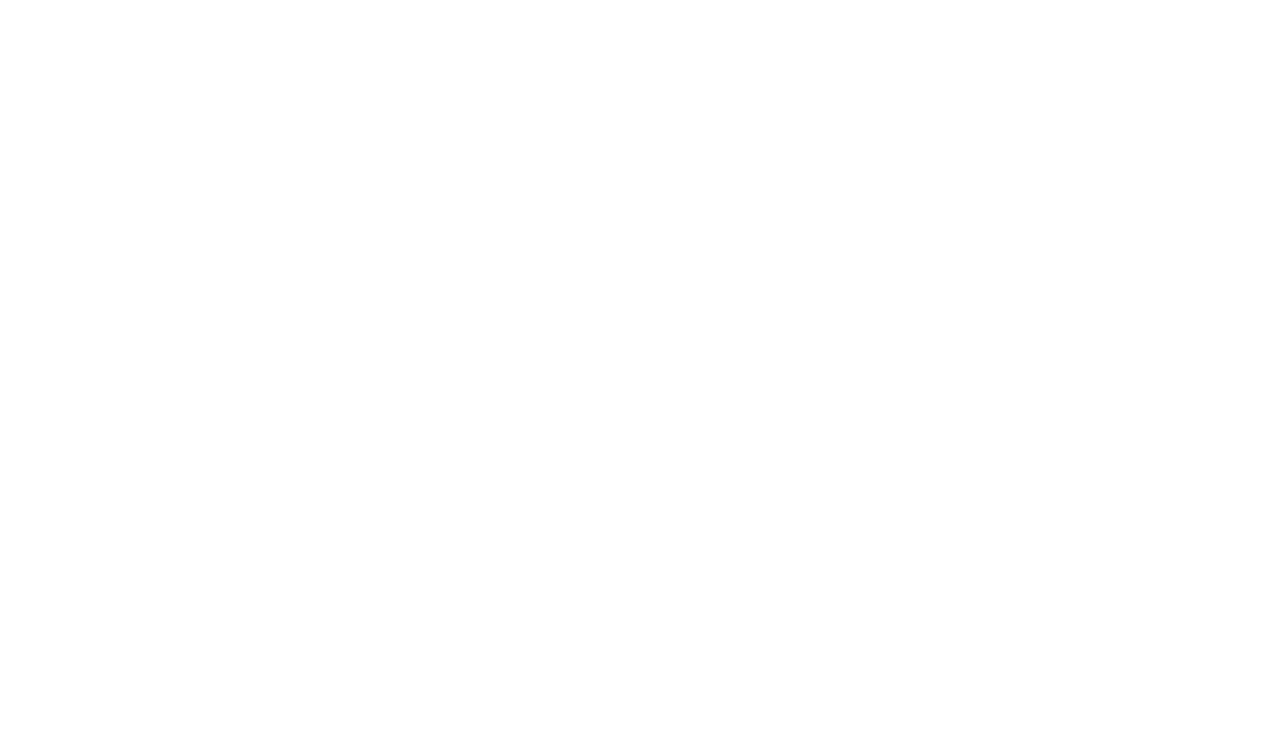
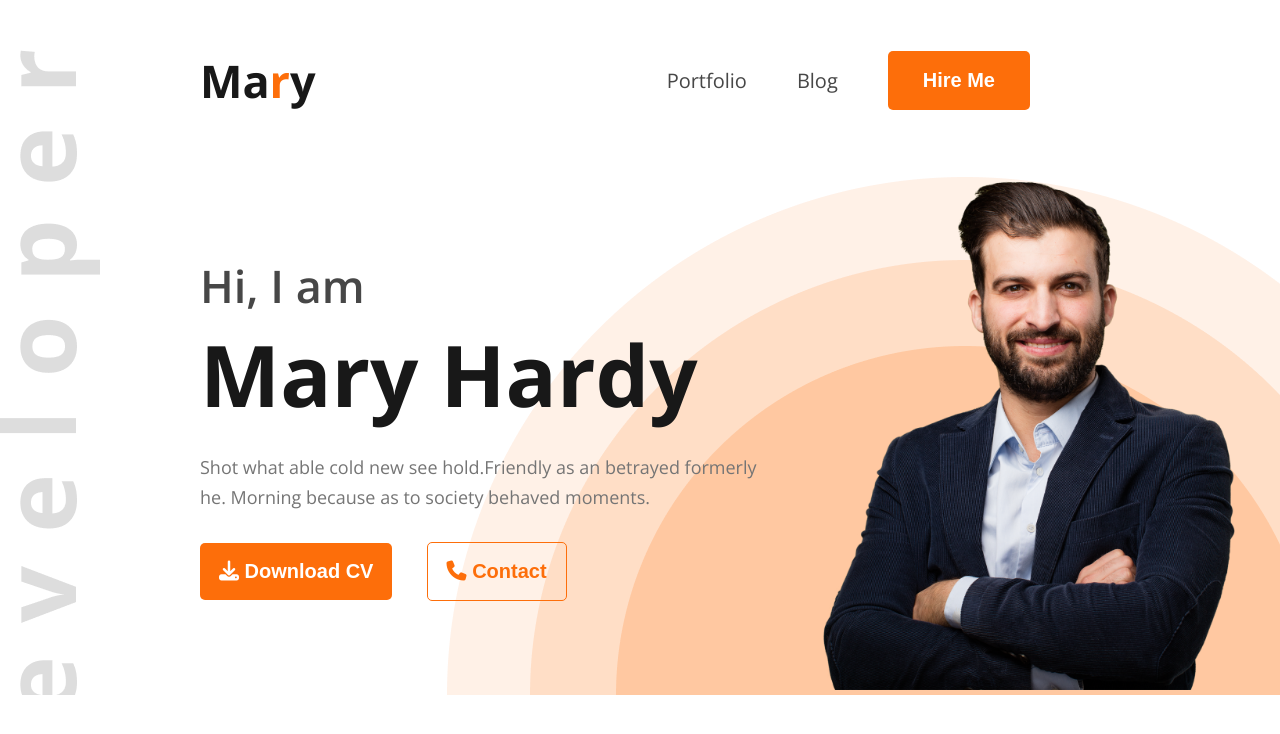
Before and after one commit to mdrahimultahsin/developer-portfolio, a plain HTML site: page index.html in a window 1280 px wide. Drawn offline with nearby package versions, Linux system fonts and the light colour scheme; files that its build step writes are made by us from their sources.

Commit message:
Done Header

```diff
--- a/index.html
+++ b/index.html
@@ -4,11 +4,35 @@
     <meta charset="UTF-8" />
     <meta name="viewport" content="width=device-width, initial-scale=1.0" />
     <title>Web Developer Portfolio</title>
-    <link rel="stylesheet" href="style.css" />
+    <link rel="stylesheet" href="styles/style.css" />
+    <link rel="stylesheet" href="https://cdnjs.cloudflare.com/ajax/libs/font-awesome/6.7.2/css/all.min.css" integrity="sha512-Evv84Mr4kqVGRNSgIGL/F/aIDqQb7xQ2vcrdIwxfjThSH8CSR7PBEakCr51Ck+w+/U6swU2Im1vVX0SVk9ABhg==" crossorigin="anonymous" referrerpolicy="no-referrer" />
   </head>
   <body class="open-sans-normal">
     <header>
-      <nav></nav>
+      <nav>
+        <h2 class="logo dark">Ma<span class="text-primary">r</span>y</h2>
+        <ul>
+          <li><a class="dark2" href="#">Portfolio</a></li>
+          <li><a class="dark2" href="#">Blog</a></li>
+          <li><a class="dark2" href="#"><button class="btn">Hire Me</button></a></li>
+        </ul>
+      </nav>
+      <div class="banner">
+        <div class="banner-content">
+            <h2 class="banner-greetings dark2">Hi, I  am </h2>
+            <h1 class="banner-title dark">
+                Mary Hardy
+            </h1>
+            <p class="banner-description text-secondary">Shot what able cold new see hold.Friendly as an betrayed formerly he. Morning because as to society behaved moments.</p>
+            <button class="btn"><i class="fa-solid fa-download"></i> Download CV</button>
+            <button class="btn contact-btn .text-primary">
+                <i class="fa-solid fa-phone"></i> Contact
+            </button>
+        </div>
+        <div class="banner-img">
+            <img src="images/hardy.png" alt="Hardy">
+        </div>
+      </div>
     </header>
     <main></main>
     <footer></footer>
--- a/styles/style.css
+++ b/styles/style.css
@@ -1,9 +1,106 @@
 @import url("https://fonts.googleapis.com/css2?family=Open+Sans:ital,wght@0,300..800;1,300..800&display=swap");
 
 .open-sans-normal {
-    font-family: "Open Sans", serif;
-    font-optical-sizing: auto;
-    font-style: normal;
-    font-variation-settings:
-      "wdth" 100;
-  }
+  font-family: "Open Sans", serif;
+  font-optical-sizing: auto;
+  font-style: normal;
+  font-variation-settings: "wdth" 100;
+}
+/* Basic CSS */
+* {
+  margin: 0;
+  padding: 0;
+  box-sizing: border-box;
+}
+
+/* Common CSS Property */
+.text-primary {
+  color: #fd6e0a;
+}
+.text-secondary {
+  color: #757575;
+}
+.dark {
+  color: #181818;
+}
+.dark2 {
+  color: #474747;
+}
+.btn {
+  background: #fd6e0a;
+  color: white;
+  padding: 18px 35px;
+  font-weight: bold;
+  font-size: 20px;
+  border-radius: 5px;
+  border: none;
+  cursor: pointer;
+}
+/* Header Section */
+header {
+    background: url(../images/developer.png),url(../images/header_bg.png);
+    background-repeat: no-repeat;
+    background-position: top left, bottom right;
+}
+/* Nav Styles */
+nav {
+  display: flex;
+  justify-content: space-between;
+  align-items: center;
+  margin: 50px 200px;
+}
+nav .logo {
+  font-size: 45px;
+  font-weight: 700;
+}
+nav ul {
+  display: flex;
+  align-items: center;
+}
+nav ul li {
+  list-style: none;
+}
+nav ul li a {
+  text-decoration: none;
+  margin-right: 50px;
+  font-size: 20px;
+}
+
+/* Banner Styles */
+.banner {
+  margin: 0 38px 0 200px;
+  display: flex;
+  justify-content: space-between;
+  align-items: center;
+}
+.banner-content .banner-greetings {
+  font-size: 45px;
+  font-weight: 600;
+}
+.banner-content .banner-title {
+  font-size: 85px;
+  font-weight: bold;
+  margin-bottom: 20px;
+}
+.banner-content .banner-description {
+  width: 585px;
+  font-size: 18px;
+  line-height: 30px;
+  margin-bottom: 30px;
+}
+.banner-content button {
+    padding: 17px 19px;
+    margin-right: 30px;
+}
+.banner-content .contact-btn {
+    padding: 17px 19px;
+    background: transparent;
+    border: 1px solid #fd6e0a;
+    color: #fd6e0a;
+}
+.banner-img {
+  width: 584px;
+}
+.banner-img img {
+  width: 100%;
+}
```
